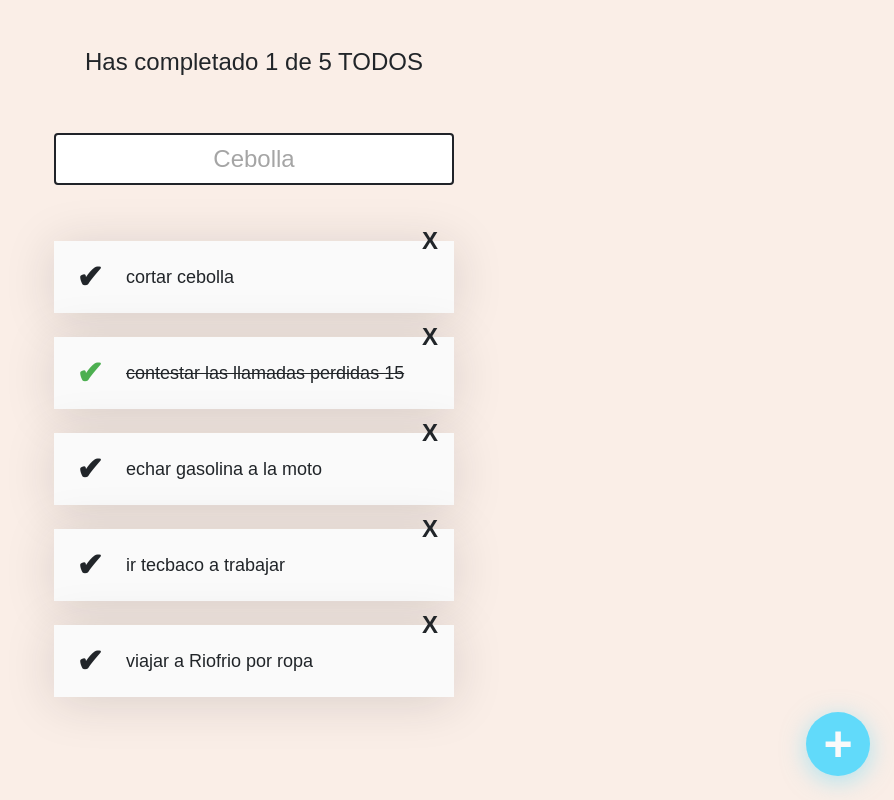
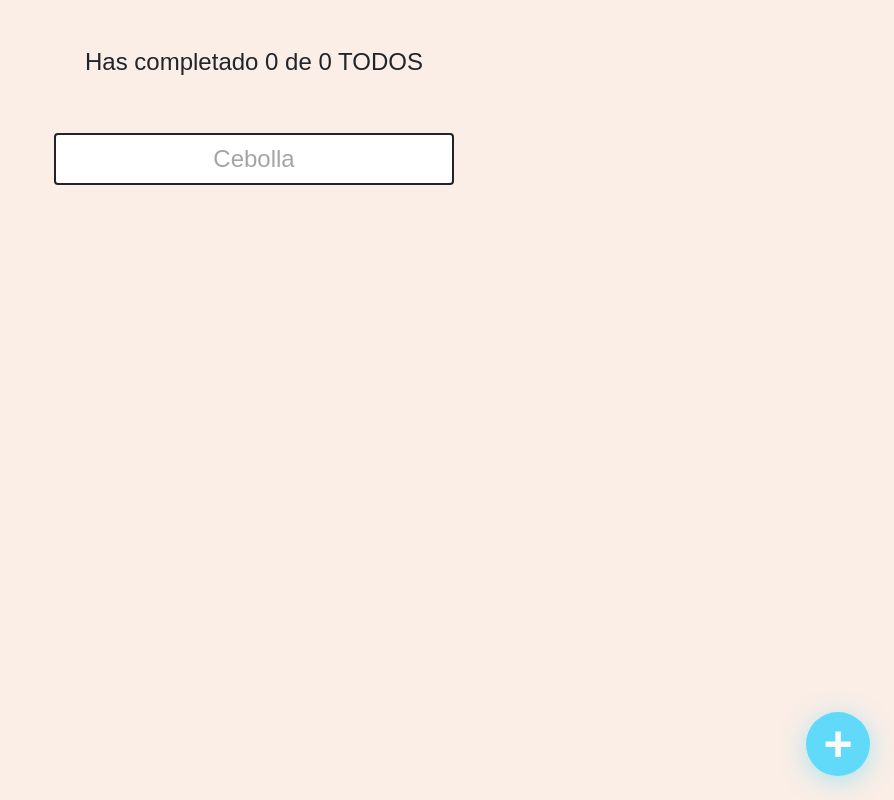
Before and after one commit to emma04k/React-TODO, a React (Create React App) app: page / in a window 1280 px wide. Shown: the whole page, without its empty margins (386-1280 px from the left). Built offline with nearby package versions, Linux system fonts and the light colour scheme; a web font is replaced by a local one.

Commit message:
añadiendo persistencia a los datos con local storage

```diff
--- a/src/components/App/App.js
+++ b/src/components/App/App.js
@@ -1,16 +1,28 @@
 import React from "react";
 import { AppUI } from './AppUI';
 
-const defaultTodos = [
-  {text: 'cortar cebolla', completed: false},
-  {text: 'contestar las llamadas perdidas 15', completed: true},
-  {text: 'echar gasolina a la moto', completed: false},
-  {text: 'ir tecbaco a trabajar', completed: false},
-  {text: 'viajar a Riofrio por ropa', completed: false},
-];
+
+// const defaultTodos = [
+//   {text: 'cortar cebolla', completed: false},
+//   {text: 'contestar las llamadas perdidas 15', completed: true},
+//   {text: 'echar gasolina a la moto', completed: false},
+//   {text: 'ir tecbaco a trabajar', completed: false},
+//   {text: 'viajar a Riofrio por ropa', completed: false},
+// ];
 
 function App() {
-    const [todos, setTodos] = React.useState(defaultTodos);
+
+    const localStorageTodos = localStorage.getItem('TODOS_V1');
+    let parsedTodos;
+
+    if (!localStorageTodos){
+        localStorage.setItem('TODOS_V1',JSON.stringify([]))
+        parsedTodos = [];
+    }else {
+        parsedTodos = JSON.parse(localStorageTodos);
+    }
+
+    const [todos, setTodos] = React.useState(parsedTodos);
     const [searchValue, setSearchValue] = React.useState('');
 
 
@@ -30,18 +42,25 @@
         );
     }
 
+    const saveTodos = (newTodos) => {
+        const stringifiedTodos = JSON.stringify(newTodos);
+        localStorage.setItem('TODOS_V1', stringifiedTodos);
+        setTodos(newTodos)
+    }
+
+
     const completeTodo = (text) =>{
         const todoIndex = todos.findIndex(todo => todo.text === text);
         const newTodos = [...todos];
         newTodos[todoIndex].completed = true;
-        setTodos(newTodos);
+        saveTodos(newTodos);
     }
 
     const deleteTodo = (text) => {
         const todoIndex = todos.findIndex(todo => todo.text === text);
         const newTodos = [...todos];
         newTodos.splice(todoIndex, 1)
-        setTodos(newTodos);
+        saveTodos(newTodos);
     }
 
 
```
